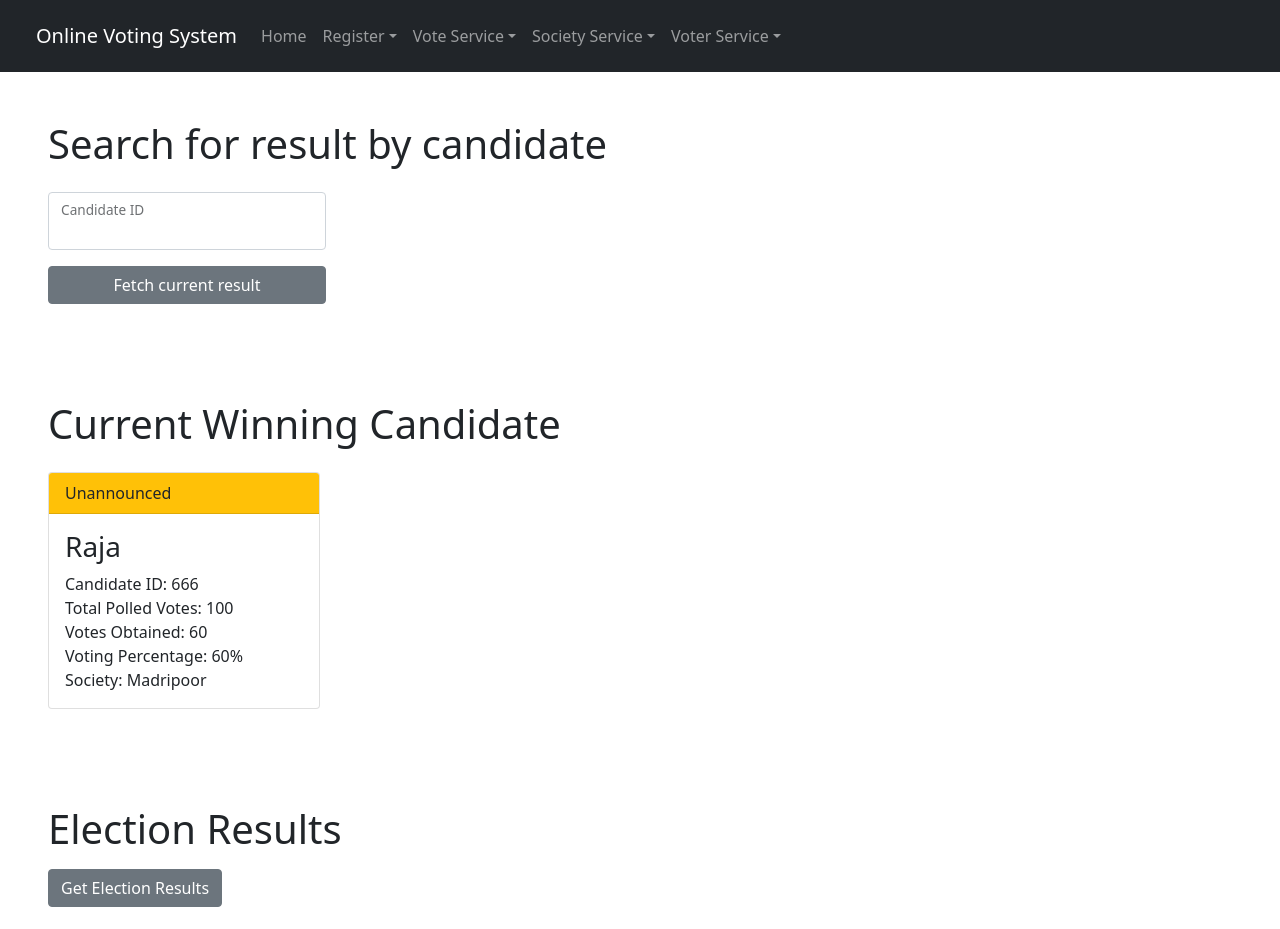
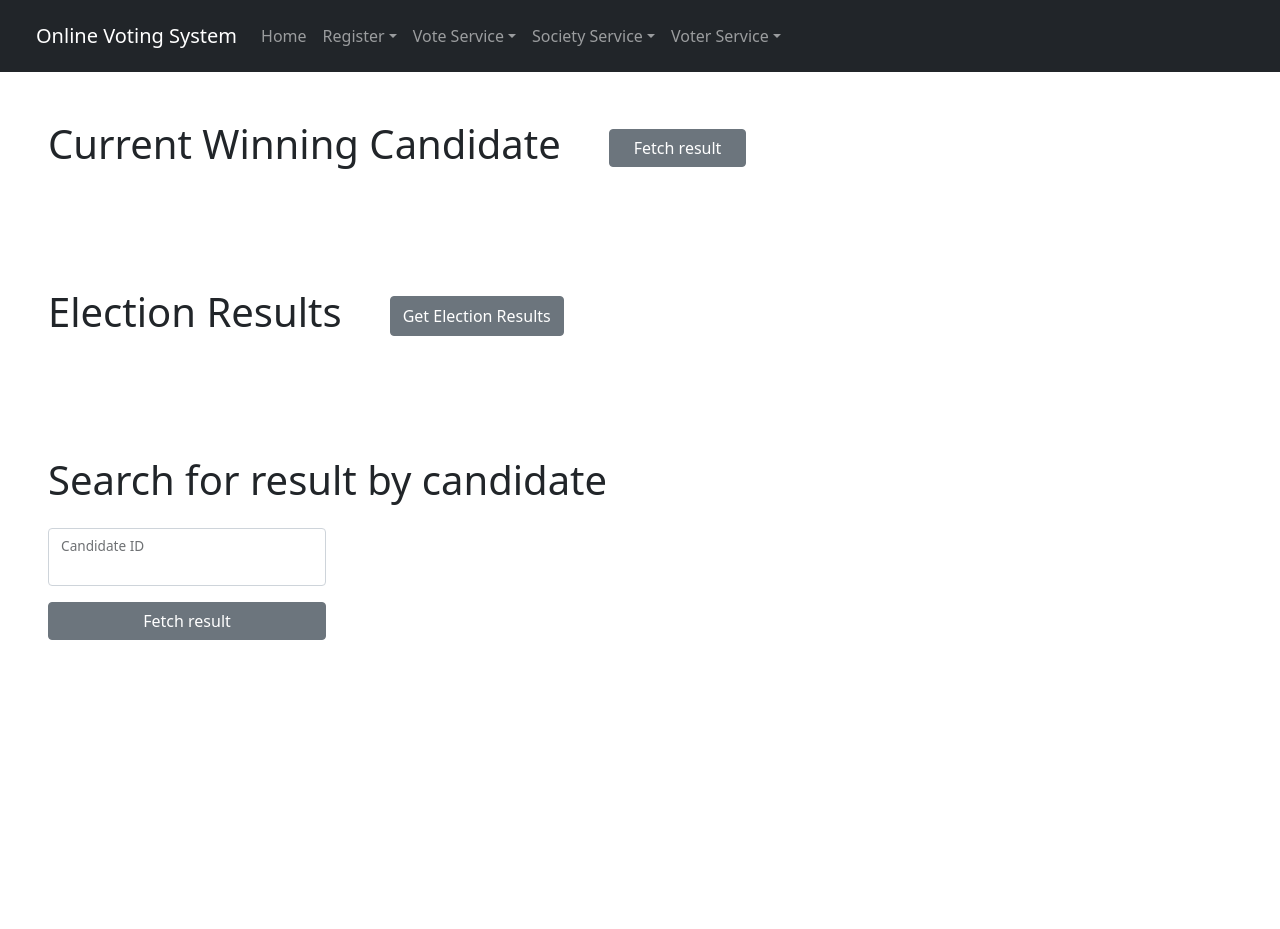
Before and after one commit to dextro-gear/ovsfrontend, a React (Create React App) app: page /result in a window 1280 px wide. Shown: the top 929 px of the page. After the commit the page ends 800 px from the top, so only its background shows below. Built offline with nearby package versions, Linux system fonts and the light colour scheme.

Commit message:
Add functionality to fetch from backend

```diff
--- a/src/App.js
+++ b/src/App.js
@@ -1,10 +1,9 @@
 import "./App.css";
-import { Route, BrowserRouter as Router, Link, Switch } from "react-router-dom";
+import { Route, BrowserRouter as Router, Switch } from "react-router-dom";
 import LandingPage from "./components/pages/LandingPage";
 import "bootstrap/dist/css/bootstrap.min.css";
 import "bootstrap/dist/js/bootstrap.bundle";
 import AddNewVoter from "./components/pages/voter/AddNewVoter";
-import DisplayVoter from "./components/pages/voter/DisplayVoter";
 import GetVoterById from "./components/pages/voter/GetVoterById";
 import SocietyHome from "./components/pages/society/SocietyHome";
 import DisplaySociety from "./components/pages/society/DisplaySociety";
--- a/src/components/Navbar.js
+++ b/src/components/Navbar.js
@@ -2,10 +2,6 @@ import React, { Component } from "react";
 import { Link } from "react-router-dom";
 
 class Navbar extends Component {
-  constructor(props) {
-    super(props);
-  }
-
   render() {
     return (
       <nav className="navbar navbar-dark navbar-expand-lg bg-dark py-3 px-4">
--- a/src/components/pages/ElectionResultPage.js
+++ b/src/components/pages/ElectionResultPage.js
@@ -1,6 +1,11 @@
 import React, { Component } from "react";
 import { Link } from "react-router-dom";
 import Navbar from "../Navbar";
+import {
+  getCurrentWinningCandidate,
+  getElectionResult,
+  getResultByCandidateID,
+} from "../services/ElectionResultService";
 import ResultCard from "./electionresult/ResultCard";
 
 class ElectionResultPage extends Component {
@@ -9,10 +14,15 @@ class ElectionResultPage extends Component {
     this.state = {
       candidateID: null,
       isFormSubmitted: false,
+      fetchedResult: null,
+      currentResult: null,
+      electionResult: null,
     };
 
     this.onChangeHandler = this.onChangeHandler.bind(this);
     this.onFormSubmit = this.onFormSubmit.bind(this);
+    this.fetchCurrentWinner = this.fetchCurrentWinner.bind(this);
+    this.fetchElectionResults = this.fetchElectionResults.bind(this);
 
     this.mockCandidate = {
       candidateID: 666,
@@ -58,6 +68,19 @@ class ElectionResultPage extends Component {
   onFormSubmit(event) {
     event.preventDefault();
     this.setState((prevState) => ({ ...prevState, isFormSubmitted: true }));
+    let fetchedResult = getResultByCandidateID(this.state.candidateID);
+    fetchedResult
+      .then((response) => {
+        console.log(response.data);
+        this.setState((prevState) => ({
+          ...prevState,
+          fetchedResult: response.data,
+        }));
+      })
+      .catch((error) => {
+        console.log(error.response.data);
+      });
+    // console.log(fetchedResult);
   }
 
   onChangeHandler(event) {
@@ -65,12 +88,76 @@ class ElectionResultPage extends Component {
     this.setState((prevState) => ({ ...prevState, [name]: value }));
   }
 
+  fetchCurrentWinner() {
+    let fetchedResult = getCurrentWinningCandidate();
+    fetchedResult.then((response) => {
+      console.log(response.data);
+      this.setState((prevState) => ({
+        ...prevState,
+        currentResult: response.data,
+      }));
+    });
+  }
+
+  fetchElectionResults() {
+    let fetchedResult = getElectionResult();
+    fetchedResult.then((response) => {
+      console.log(response.data);
+      this.setState((prevState) => ({
+        ...prevState,
+        electionResult: response.data,
+      }));
+    });
+  }
+
   render() {
     return (
       <div>
         {/* Navbar */}
         <Navbar />
-        {/* Search Candidate section */}
+        {/* Current winner section */}
+        <div className="px-5 py-5">
+          <div className="d-flex align-items-center">
+            <span className="display-6">Current Winning Candidate</span>
+            <button
+              onClick={this.fetchCurrentWinner}
+              type="button"
+              className="btn btn-secondary mx-5 px-4 mt-2"
+            >
+              Fetch result
+            </button>
+          </div>
+          <div className="container-fluid px-0 mt-4">
+            <div className="row w-25">
+              {this.state.currentResult ? (
+                <ResultCard candidate={this.state.currentResult} />
+              ) : null}
+            </div>
+          </div>
+        </div>
+
+        {/* Election Result Section */}
+        <div className="px-5 py-5">
+          <div className="d-flex align-item-center">
+            <span className="display-6">Election Results</span>
+            <button
+              onClick={this.fetchElectionResults}
+              className="btn btn-secondary mx-5 mt-2"
+            >
+              Get Election Results
+            </button>
+          </div>
+
+          <div className="row mt-4 row-cols-3">
+            {this.state.electionResult
+              ? this.state.electionResult.map((candidate, index) => (
+                  <ResultCard key={index} candidate={candidate} />
+                ))
+              : null}
+          </div>
+        </div>
+
+        {/* Candidate-wise result section */}
         <div className="px-5 py-5">
           <h1 className="display-6">Search for result by candidate</h1>
           <div className="container-fluid px-0 mt-4">
@@ -90,36 +177,20 @@ class ElectionResultPage extends Component {
                     type="submit"
                     className="btn btn-secondary mt-3 w-100"
                   >
-                    Fetch current result
+                    Fetch result
                   </button>
                 </form>
               </div>
               {this.state.isFormSubmitted ? (
-                <ResultCard candidate={this.mockCandidate} />
+                <ResultCard
+                  candidate={
+                    this.state.fetchedResult
+                      ? this.state.fetchedResult
+                      : this.mockCandidate
+                  }
+                />
               ) : null}
             </div>
-          </div>
-        </div>
-        {/* Current winner section */}
-        <div className="px-5 py-5">
-          <h1 className="display-6">Current Winning Candidate</h1>
-          <div className="container-fluid px-0 mt-4">
-            <div className="row w-25">
-              <ResultCard candidate={this.mockCandidate} />
-            </div>
-          </div>
-        </div>
-        {/* Election Result Section */}
-        <div className="px-5 py-5">
-          <h1 className="display-6 d.inline">Election Results</h1>
-          <button className="btn btn-secondary mt-2">
-            Get Election Results
-          </button>
-
-          <div className="row mt-4">
-            {this.mockCandidates.map((candidate) => (
-              <ResultCard candidate={candidate} />
-            ))}
           </div>
         </div>
       </div>
--- a/src/components/pages/electionresult/ResultCard.js
+++ b/src/components/pages/electionresult/ResultCard.js
@@ -32,7 +32,7 @@ class ResultCard extends Component {
               Votes Obtained: {this.props.candidate.totalCandidateVotes}
               <br />
               Voting Percentage:{" "}
-              {this.props.candidate.candidatesVotesPercentage}%
+              {this.props.candidate.candidatesVotesPercentage * 100}%
               <br />
               Society: {this.props.candidate.societyName}
             </p>
--- a/src/components/services/ElectionResultService.js
+++ b/src/components/services/ElectionResultService.js
@@ -3,30 +3,18 @@ import axios from "axios";
 var serverURL = "http://localhost:8585/results";
 
 function getElectionResult() {
-  var responseData = axios
-    .get(serverURL + "/electionresult")
-    .then((response) => response.data)
-    .catch((error) => console.log(error));
-
-  return responseData;
+  var response = axios.get(serverURL + "/electionresult");
+  return response;
 }
 
 function getResultByCandidateID(candidateID) {
-  var responseData = axios
-    .get(serverURL + "/bycandidate/" + candidateID)
-    .then((response) => response.data)
-    .catch((error) => console.log(error));
-
-  return responseData;
+  var response = axios.get(serverURL + "/bycandidate/" + candidateID);
+  return response;
 }
 
 function getCurrentWinningCandidate() {
-  var responseData = axios
-    .get(serverURL + "/winner")
-    .then((response) => response.data)
-    .catch((error) => console.log(error));
-
-  return responseData;
+  var response = axios.get(serverURL + "/winner");
+  return response;
 }
 
 export {
```
